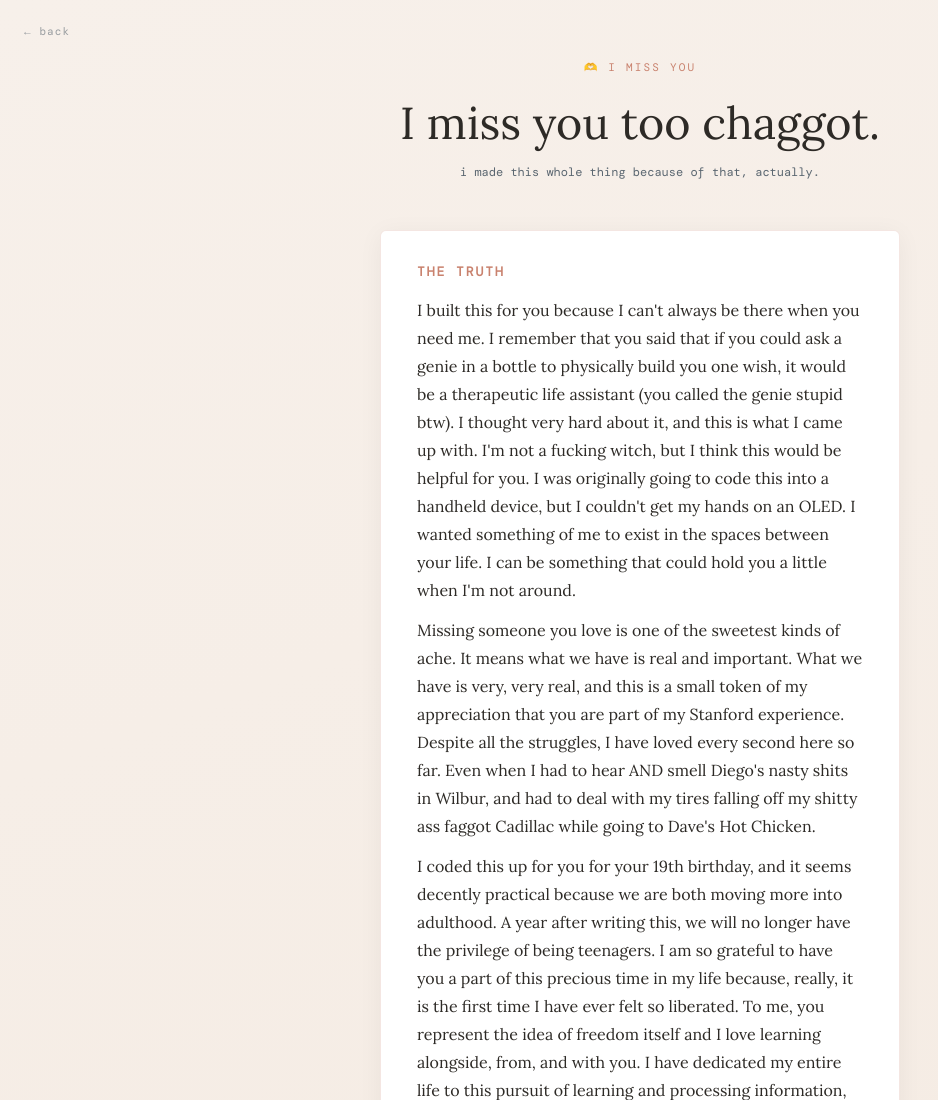
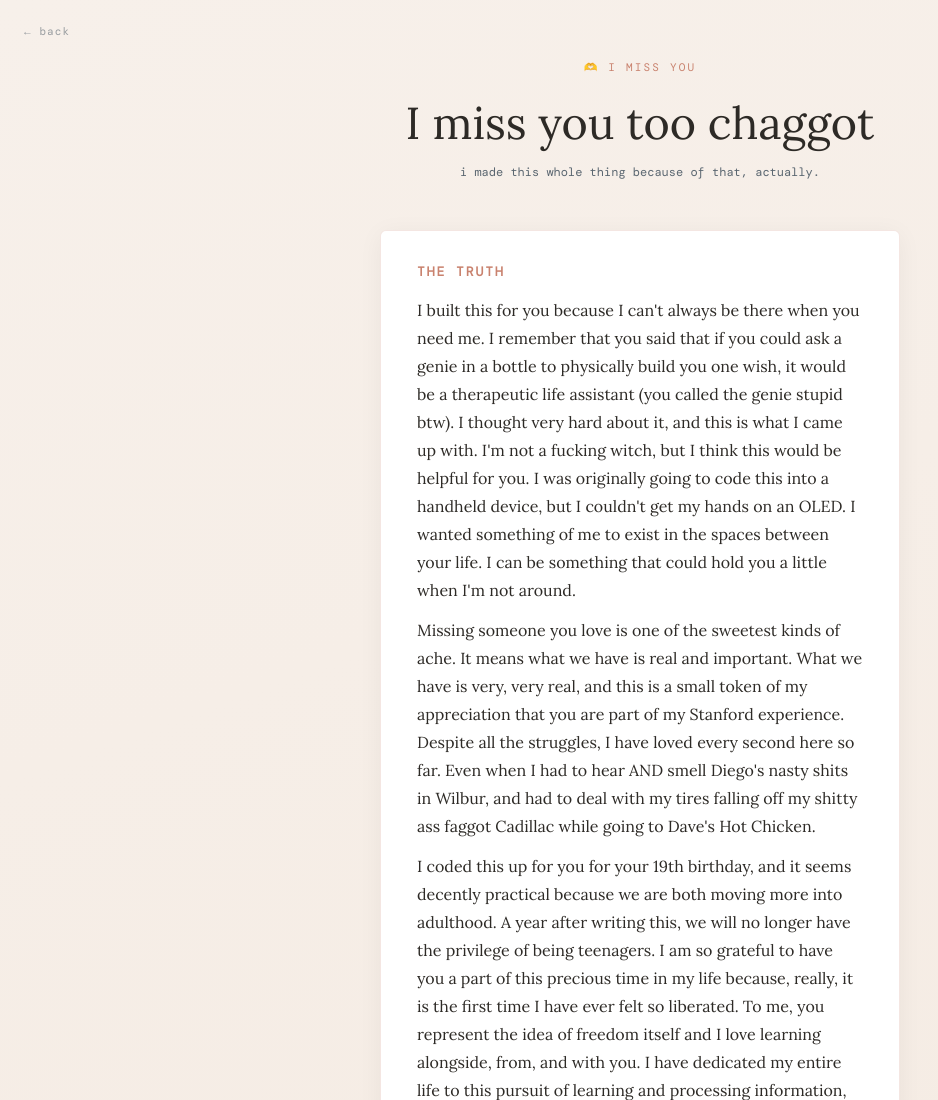
Before and after one commit to semiautotruck/forchaggot, a plain HTML site: page miss.html in a window 1280 px wide. Shown: the top 1100 px of the page, without its empty margins (0-938 px from the left). Drawn offline with nearby package versions, Linux system fonts and the light colour scheme; a web font is replaced by a local one.

Commit message:
Update miss.html

```diff
--- a/miss.html
+++ b/miss.html
@@ -37,7 +37,7 @@
 <body>
   <a class="back" href="index.html">← back</a>
   <p class="mood-tag">🫶 I miss you</p>
-  <h1>I miss you too chaggot.</h1>
+  <h1>I miss you too chaggot</h1>
   <p class="subhead">i made this whole thing because of that, actually.</p>
 
   <div class="card" style="--delay:0.7s">
```
